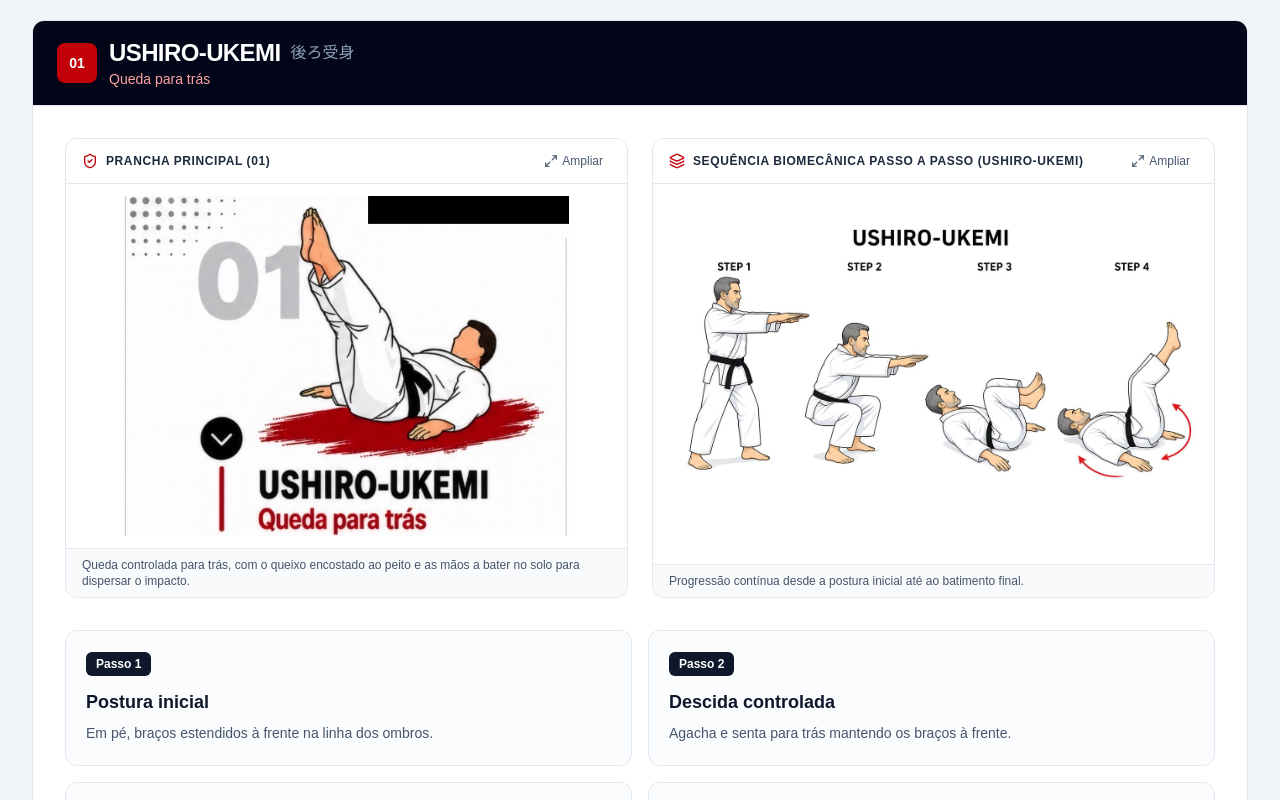
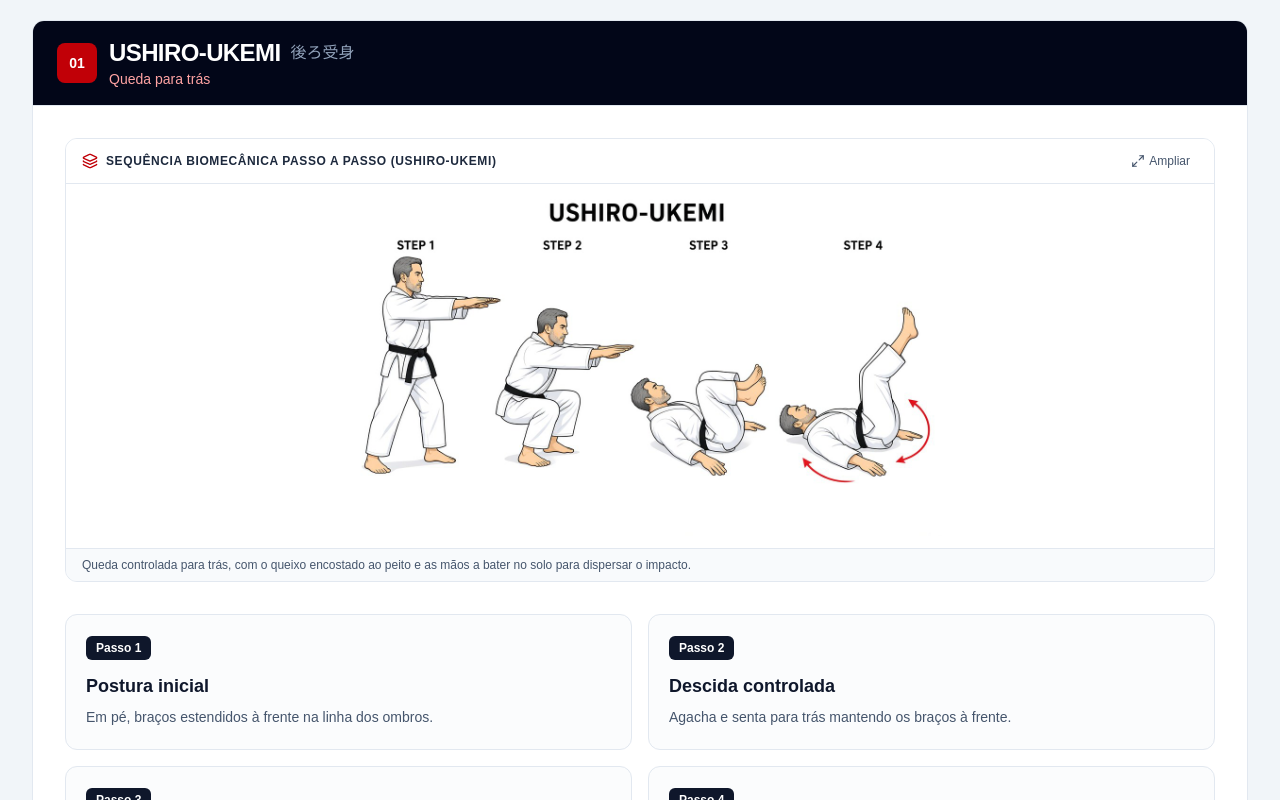
Before and after one commit to magalhaesals/seishinzen, a Next.js app: page /ukemi in a window 1280 px wide. Shown: the part 1420-2220 px from the top of the page. Built offline with nearby package versions, Linux system fonts and the light colour scheme.

Commit message:
Remove Prancha Principal cards from Ukemi boxes
Co-authored-by: Antonio Magalhães <magalhaesals@users.noreply.github.com>

```diff
--- a/src/app/ukemi/page.tsx
+++ b/src/app/ukemi/page.tsx
@@ -8,7 +8,7 @@ import {
   UKEMI_PROGRAM,
 } from "@/data/ukemi";
 import { PrintButton } from "@/components/PrintButton";
-import { Layers, Maximize2, ShieldCheck, X } from "lucide-react";
+import { Layers, Maximize2, X } from "lucide-react";
 
 export default function UkemiPage() {
   const [lightboxImage, setLightboxImage] = useState<{
@@ -133,54 +133,6 @@ export default function UkemiPage() {
             </div>
 
             <div className="space-y-8 p-6 lg:p-8">
-              <div
-                className={`grid grid-cols-1 gap-6 ${
-                  fall.sequenceIllustration ? "lg:grid-cols-2" : ""
-                }`}
-              >
-                <div className="group flex flex-col overflow-hidden rounded-xl border border-slate-200 bg-slate-50/60">
-                  <div className="flex items-center justify-between border-b border-slate-200 bg-white px-4 py-2.5">
-                    <div className="flex items-center gap-2">
-                      <ShieldCheck className="h-4 w-4 text-red-700" />
-                      <span className="text-xs font-bold uppercase tracking-wider text-slate-800">
-                        Prancha Principal ({fall.number})
-                      </span>
-                    </div>
-                    <button
-                      type="button"
-                      onClick={() =>
-                        setLightboxImage({
-                          src: fall.mainIllustration,
-                          caption: `${fall.romaji} — ${fall.translationPt}`,
-                        })
-                      }
-                      className="inline-flex items-center gap-1 rounded-md px-2 py-1 text-xs font-medium text-slate-600 hover:bg-slate-100 hover:text-slate-900 print:hidden"
-                    >
-                      <Maximize2 className="h-3.5 w-3.5" />
-                      Ampliar
-                    </button>
-                  </div>
-                  <div
-                    onClick={() =>
-                      setLightboxImage({
-                        src: fall.mainIllustration,
-                        caption: `${fall.romaji} — ${fall.translationPt}`,
-                      })
-                    }
-                    className="relative flex flex-1 cursor-zoom-in items-center justify-center bg-white p-3"
-                  >
-                    {/* eslint-disable-next-line @next/next/no-img-element */}
-                    <img
-                      src={fall.mainIllustration}
-                      alt={`Ilustração principal de ${fall.romaji}`}
-                      className="max-h-[340px] w-full rounded-lg object-contain transition-transform duration-200 group-hover:scale-[1.01]"
-                    />
-                  </div>
-                  <div className="border-t border-slate-200 bg-slate-50 px-4 py-2 text-xs text-slate-600">
-                    {fall.detail}
-                  </div>
-                </div>
-
               {fall.sequenceIllustration ? (
                 <div className="group flex flex-col overflow-hidden rounded-xl border border-slate-200 bg-slate-50/60">
                   <div className="flex items-center justify-between border-b border-slate-200 bg-white px-4 py-2.5">
@@ -221,12 +173,14 @@ export default function UkemiPage() {
                     />
                   </div>
                   <div className="border-t border-slate-200 bg-slate-50 px-4 py-2 text-xs text-slate-600">
-                      Progressão contínua desde a postura inicial até ao
-                      batimento final.
+                    {fall.detail}
                   </div>
                 </div>
-                ) : null}
-              </div>
+              ) : (
+                <p className="text-sm leading-relaxed text-slate-600">
+                  {fall.detail}
+                </p>
+              )}
 
               {fall.steps.length > 0 ? (
                 <div className="grid grid-cols-1 gap-4 md:grid-cols-2">
```
Lines whose indentation alone changed are shown as unchanged.
